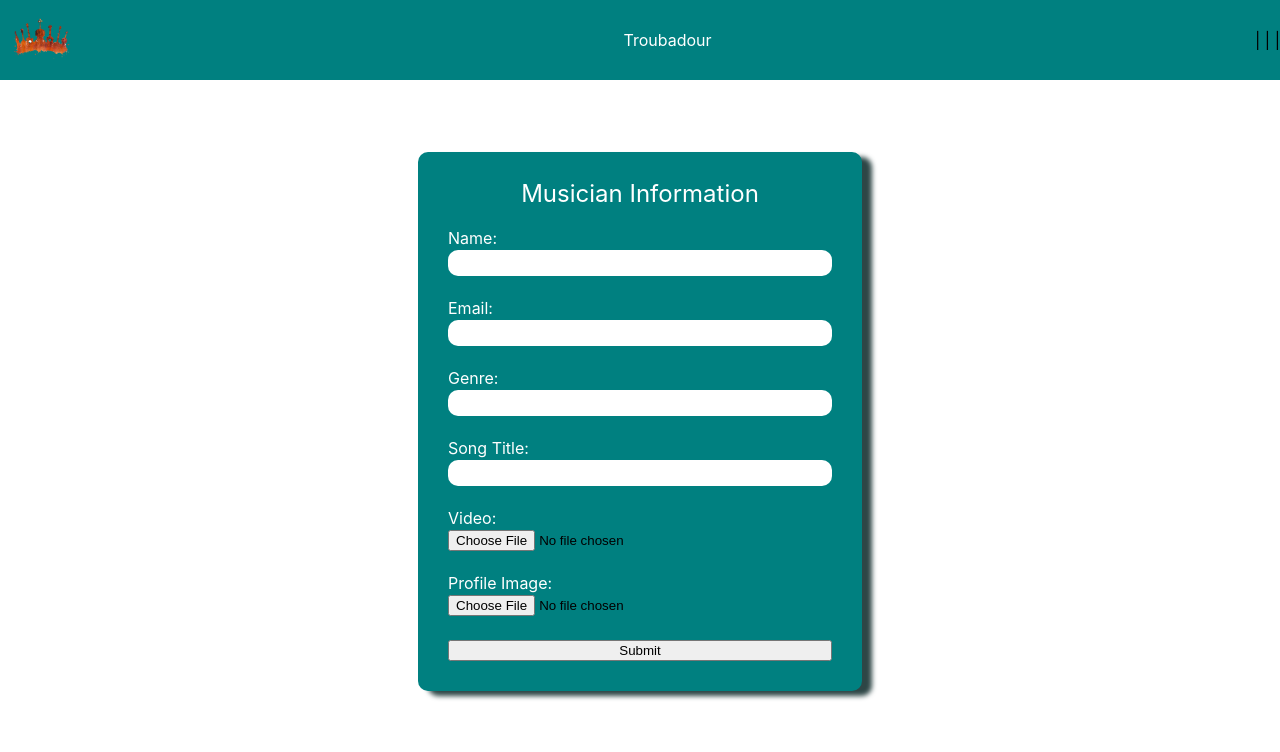
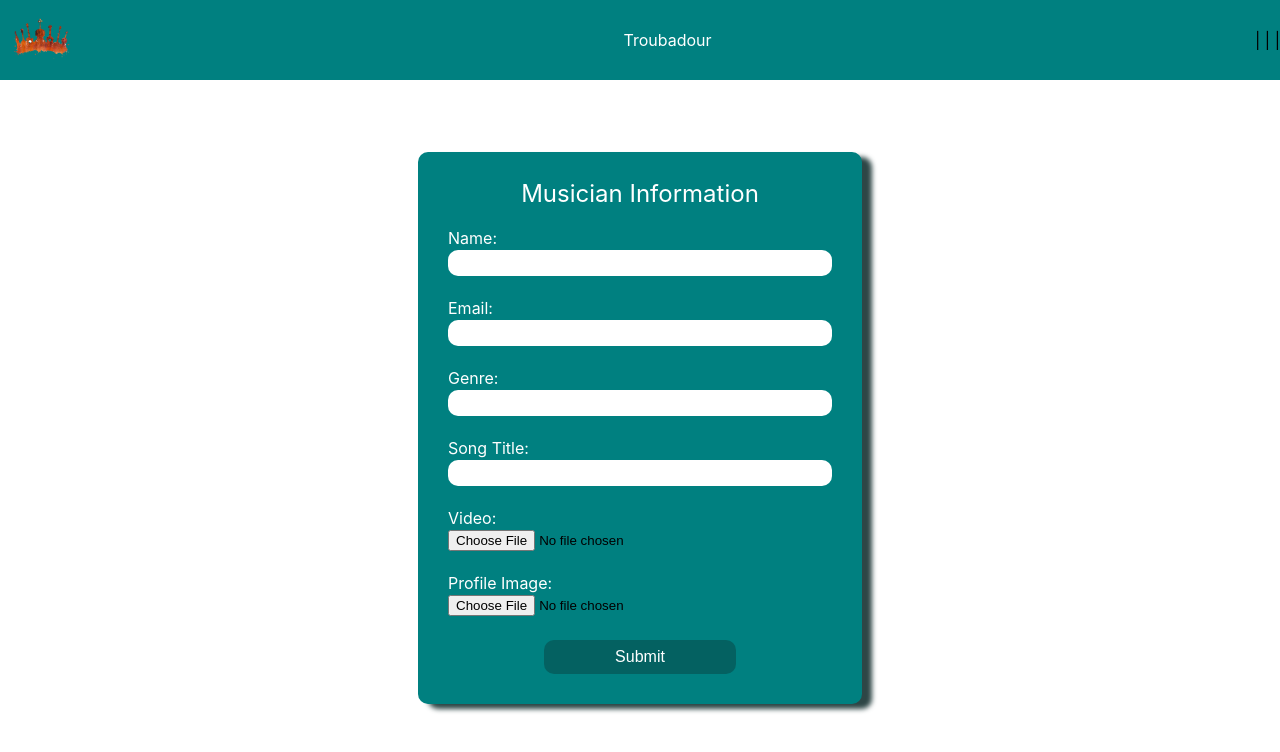
Before and after one commit to Troubadour-Project/troubadour-fe, a React (Create React App) app: page / in a window 1280 px wide. Shown: the top 752 px of the page. Built offline with nearby package versions, Linux system fonts and the light colour scheme.

Commit message:
Adjust submit button styling

```diff
--- a/src/components/SubmissionForm/SubmissionForm.scss
+++ b/src/components/SubmissionForm/SubmissionForm.scss
@@ -32,7 +32,15 @@ h2 {
 }
 
 button {
+  color: #FFF;
+  font-size: 2vh;
   margin-top: 1vh;
+  width: 50%;
+  align-self: center;
+  border-radius: 10px;
+  border: none;
+  background-color: rgb(4, 97, 97);
+  padding: 8px;
 }
 
 input[type=text],
```
